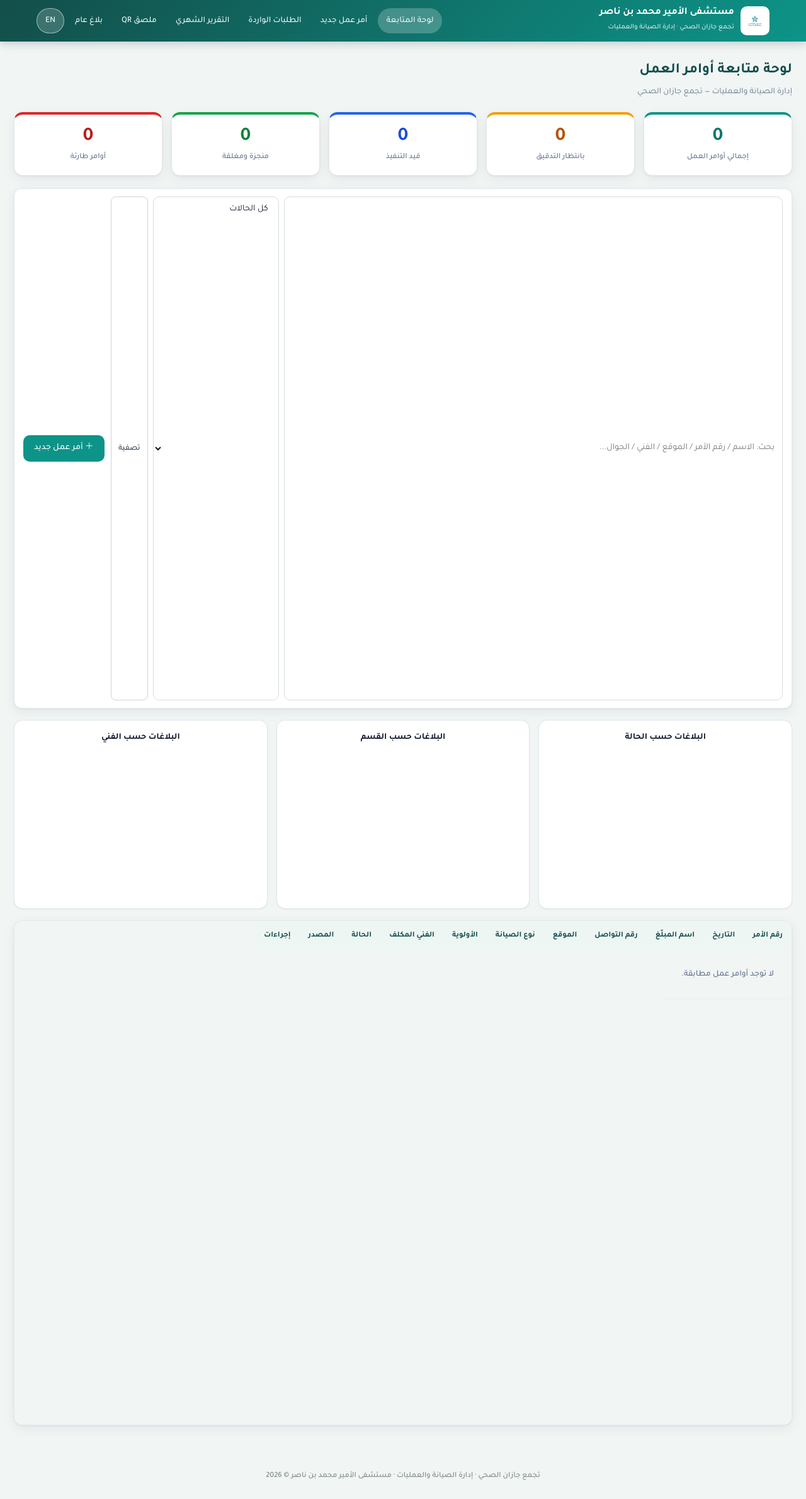
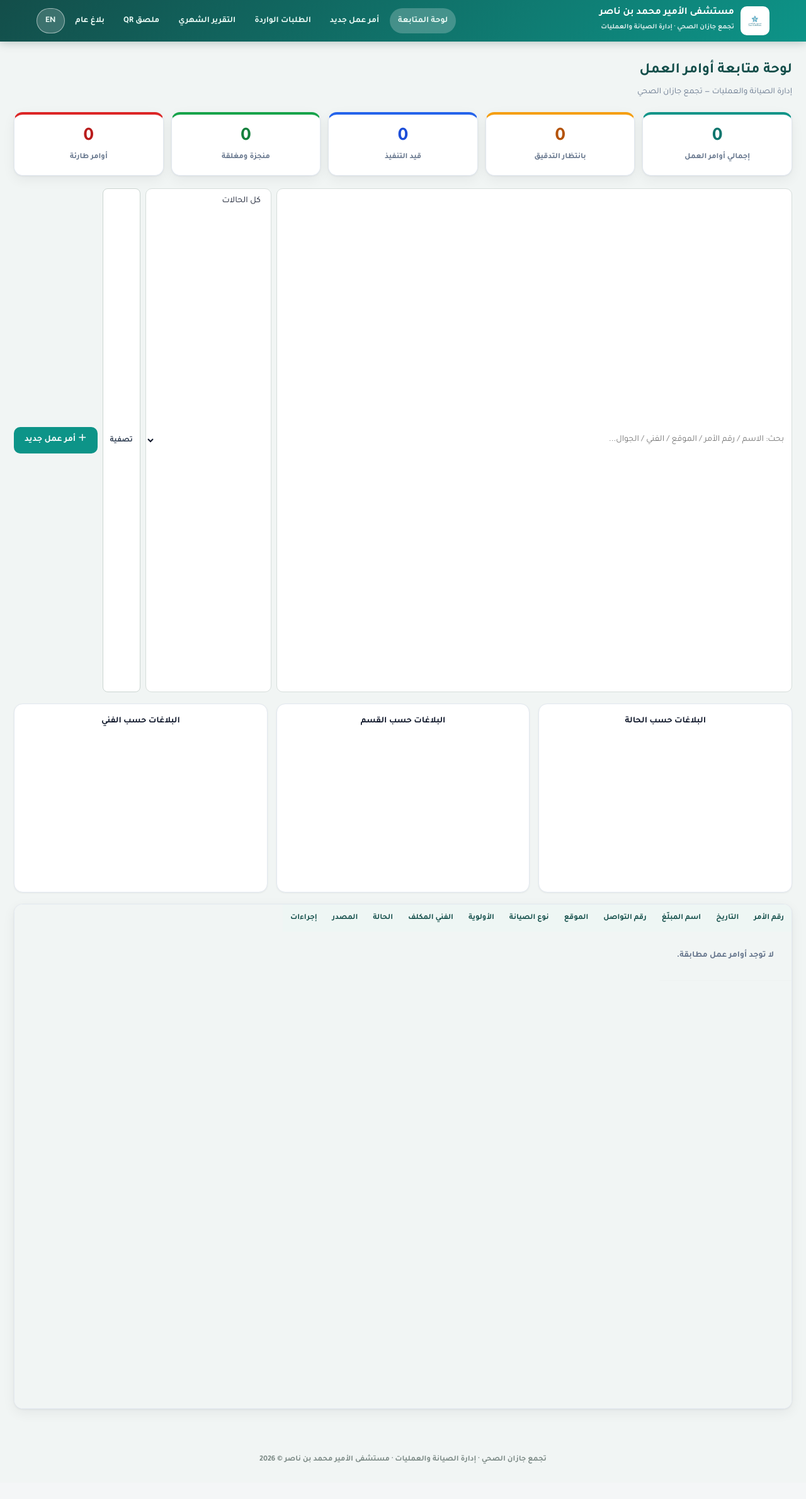
Before and after one commit to an2sj/maintenance-system-27, a FastAPI app: page / in a window 1280 px wide. Shown: the whole page at 63% size. After the commit the page ends 2324 px from the top, so only its background shows below. Run offline with FastAPI, Linux system fonts and the light colour scheme; data that the repository does not hold is empty; a map, chart or similar area stays blank; some libraries are stand-ins or nearby versions.

Commit message:
استعادة المظهر الأصلي للوحة مع إبقاء الميزات: خطوط أثقل، حاوية مريحة، بطاقات مرنة، جدول بسيط

```diff
--- a/static/style.css
+++ b/static/style.css
@@ -79,11 +79,11 @@ a:hover { text-decoration: underline; }
   display: grid; place-items: center;
   font-size: 22px;
 }
-.brand-text strong { display: block; font-size: 16px; font-weight: 700; line-height: 1.3; }
-.brand-text small { font-size: 11px; opacity: .85; font-weight: 500; }
+.brand-text strong { display: block; font-size: 16px; font-weight: 800; line-height: 1.3; }
+.brand-text small { font-size: 11px; opacity: .85; font-weight: 600; }
 .nav { display: flex; gap: 4px; flex-wrap: wrap; }
 .nav a {
-  color: #eafaf5; text-decoration: none; font-weight: 500; font-size: 13.5px;
+  color: #eafaf5; text-decoration: none; font-weight: 600; font-size: 13.5px;
   padding: 8px 13px; border-radius: 999px; transition: background .15s;
   display: inline-flex; align-items: center; gap: 4px;
 }
@@ -99,11 +99,11 @@ a:hover { text-decoration: underline; }
 }
 
 /* ---------------- Layout ---------------- */
-.wrap { max-width: 100%; margin: 0 auto; padding: 22px 22px 50px; flex: 1; width: 100%; }
-.foot { text-align: center; padding: 20px 12px 26px; color: #7c8a86; font-size: 12.5px; font-weight: 500; }
+.wrap { max-width: 1400px; margin: 0 auto; padding: 22px 22px 50px; flex: 1; width: 100%; }
+.foot { text-align: center; padding: 20px 12px 26px; color: #7c8a86; font-size: 12.5px; font-weight: 600; }
 
 .page-head { margin: 4px 0 20px; }
-.page-head h1 { font-size: 23px; font-weight: 700; color: var(--primary-darker); margin-bottom: 4px; }
+.page-head h1 { font-size: 23px; font-weight: 800; color: var(--primary-darker); margin-bottom: 4px; }
 .page-head .sub { color: var(--muted); font-size: 13.5px; }
 .page-head-row { display: flex; align-items: flex-start; justify-content: space-between; gap: 12px; flex-wrap: wrap; }
 .page-actions { display: flex; gap: 8px; flex-wrap: wrap; }
@@ -117,7 +117,7 @@ a:hover { text-decoration: underline; }
 }
 .form-card { padding: 22px; margin-bottom: 18px; }
 
-.stats { display: grid; grid-template-columns: repeat(5, minmax(0, 1fr)); gap: 14px; margin-bottom: 20px; }
+.stats { display: grid; grid-template-columns: repeat(auto-fit, minmax(170px, 1fr)); gap: 12px; margin-bottom: 20px; }
 .stat {
   display: flex; flex-direction: column; align-items: center; justify-content: center;
   padding: 18px 12px; text-align: center;
@@ -127,8 +127,8 @@ a:hover { text-decoration: underline; }
   transition: transform .15s, box-shadow .15s;
 }
 .stat:hover { transform: translateY(-2px); box-shadow: 0 8px 24px rgba(15, 23, 42, .12); text-decoration: none; }
-.stat-num { font-size: 30px; font-weight: 700; line-height: 1.2; }
-.stat-label { font-size: 12.5px; color: var(--muted); font-weight: 500; margin-top: 3px; }
+.stat-num { font-size: 30px; font-weight: 800; line-height: 1.2; }
+.stat-label { font-size: 12.5px; color: var(--muted); font-weight: 700; margin-top: 3px; }
 .s-all .stat-num { color: var(--primary-dark); }
 .s-pending .stat-num { color: #b45309; }
 .s-approved .stat-num { color: #1d4ed8; }
@@ -140,21 +140,17 @@ a:hover { text-decoration: underline; }
 .s-urgent { border-top-color: #dc2626; }
 
 /* ---------------- Toolbar ---------------- */
-.toolbar {
-  display: flex; gap: 10px; flex-wrap: wrap; align-items: center; margin-bottom: 18px;
-  background: var(--card); border: 1px solid var(--line); border-radius: 12px;
-  padding: 12px 14px; box-shadow: var(--shadow);
-}
+.toolbar { display: flex; gap: 8px; flex-wrap: wrap; align-items: center; margin-bottom: 16px; }
 .toolbar-form { display: flex; gap: 8px; flex-wrap: wrap; flex: 1; }
-.toolbar-form input[type=text] { flex: 1; min-width: 220px; margin: 0; }
-.toolbar-form select { max-width: 200px; margin: 0; }
+.toolbar-form input[type=text] { flex: 1; min-width: 220px; }
+.toolbar-form select { max-width: 200px; }
 .push { margin-inline-start: auto; }
 
 /* ---------------- Buttons ---------------- */
 .btn {
   display: inline-flex; align-items: center; justify-content: center; gap: 6px;
   padding: 9px 17px; border-radius: 10px; border: none; cursor: pointer;
-  font-family: inherit; font-size: 14px; font-weight: 500;
+  font-family: inherit; font-size: 14px; font-weight: 700;
   background: var(--primary); color: #fff; text-decoration: none; white-space: nowrap;
   transition: filter .15s, transform .1s;
 }
@@ -162,10 +158,6 @@ a:hover { text-decoration: underline; }
 .btn-primary { background: var(--primary); color: #fff; }
 .btn-ok { background: #15803d; color: #fff; }
 .btn-wa { background: #25d366; color: #fff; }
-.btn-edit { background: #2563eb; color: #fff; }
-.btn-qr { background: #7c3aed; color: #fff; }
-.btn-print { background: #475569; color: #fff; }
-.btn-view { background: #fff; color: var(--primary-dark); border: 1.5px solid #a7c6c0; }
 .btn-danger { background: #dc2626; color: #fff; }
 .btn-ghost { background: #fff; color: #334155; border: 1.5px solid #cbd5d1; }
 .btn-sm { padding: 5px 11px; font-size: 12.5px; border-radius: 8px; }
@@ -206,18 +198,17 @@ label em { color: #dc2626; font-style: normal; }
   overflow-x: auto; background: #fff; border: 1px solid var(--line);
   border-radius: var(--radius); box-shadow: var(--shadow);
 }
-table.tbl { width: 100%; border-collapse: collapse; min-width: 0; font-size: 13.5px; text-align: right; }
+table.tbl { width: 100%; border-collapse: collapse; min-width: 940px; font-size: 13.5px; text-align: right; }
 table.tbl th {
-  background: #eef6f4; color: var(--primary-darker); font-size: 12.5px; font-weight: 700;
-  padding: 13px 14px; text-align: right; white-space: nowrap;
+  background: #eef6f4; color: var(--primary-darker); font-size: 12.5px; font-weight: 800;
+  padding: 11px 12px; text-align: right; white-space: nowrap;
 }
-table.tbl td { padding: 13px 14px; border-bottom: 1px solid #eef2f1; vertical-align: middle; line-height: 1.55; }
-table.tbl tbody tr:nth-child(even) { background: #fafcfb; }
-table.tbl tbody tr:hover { background: #f1f9f7; }
-td.empty, .empty { text-align: center; color: var(--muted); padding: 28px !important; font-weight: 500; }
+table.tbl td { padding: 10px 12px; border-bottom: 1px solid #eef2f1; vertical-align: middle; line-height: 1.55; }
+table.tbl tbody tr:hover { background: #f8fbfa; }
+td.empty, .empty { text-align: center; color: var(--muted); padding: 28px !important; font-weight: 700; }
 td.desc-cell { max-width: 240px; white-space: normal; }
 td.acts { white-space: nowrap; }
-td.acts .inline { display: inline-flex; margin: 3px 2px; vertical-align: middle; }
+td.acts .inline { display: inline-flex; margin: 2px; vertical-align: middle; }
 td.acts form.inline { margin: 0; }
 
 /* ---------------- Badges / Priority ---------------- */
@@ -351,9 +342,6 @@ table.tbl-mini { min-width: 0; border: 1px solid var(--line); border-radius: 10p
 table.tbl-mini td { padding: 7px 11px; }
 
 /* ---------------- Responsive ---------------- */
-@media (max-width: 1100px) {
-  .stats { grid-template-columns: repeat(3, minmax(0, 1fr)); }
-}
 @media (max-width: 900px) {
   .detail-grid { grid-template-columns: 1fr; }
   .qr-card { position: static; }
--- a/templates/dashboard.html
+++ b/templates/dashboard.html
@@ -114,12 +114,12 @@ window.__chartData = {{ chart_data | safe }};
         <td><span class="badge b-{{ STATUS_META[o.status][1] }}">{{ STATUS_META[o.status][0] if LANG == 'ar' else T_STATUS(o.status) }}</span></td>
         <td class="nowrap">{{ ('بلاغ QR' if o.source == 'qr' else 'لوحة التحكم') if LANG == 'ar' else ('QR' if o.source == 'qr' else 'Dashboard') }}</td>
         <td class="acts">
-          <a class="btn btn-view btn-sm inline" href="/orders/{{ o.id }}">{{ tr('action_view') }}</a>
-          <a class="btn btn-edit btn-sm inline" href="/orders/{{ o.id }}/edit">{{ tr('action_edit') }}</a>
+          <a class="btn btn-ghost btn-sm inline" href="/orders/{{ o.id }}">{{ tr('action_view') }}</a>
+          <a class="btn btn-primary btn-sm inline" href="/orders/{{ o.id }}/edit">{{ tr('action_edit') }}</a>
           {% if o.contact %}<a class="btn btn-wa btn-sm inline" target="_blank" rel="noopener"
              href="{{ WA_LINK(o.contact, o.order_no) }}">💬 {{ tr('btn_wa') }}</a>{% endif %}
-          <a class="btn btn-qr btn-sm inline" href="/orders/{{ o.id }}/qr.png" title="{{ 'تحميل رمز QR' if LANG == 'ar' else 'Download QR' }}">⬇ QR</a>
-          <a class="btn btn-print btn-sm inline" href="/orders/{{ o.id }}/print?autoprint=1">🖨</a>
+          <a class="btn btn-ghost btn-sm inline" href="/orders/{{ o.id }}/qr.png" title="{{ 'تحميل رمز QR' if LANG == 'ar' else 'Download QR' }}">⬇ QR</a>
+          <a class="btn btn-ghost btn-sm inline" href="/orders/{{ o.id }}/print?autoprint=1">🖨</a>
           <form class="inline" method="post" action="/orders/{{ o.id }}/delete"
                 onsubmit="return confirm('{{ 'حذف' if LANG == 'ar' else 'Delete' }} {{ o.order_no }}?')">
             <button class="btn btn-danger btn-sm" type="submit">🗑</button>
```
